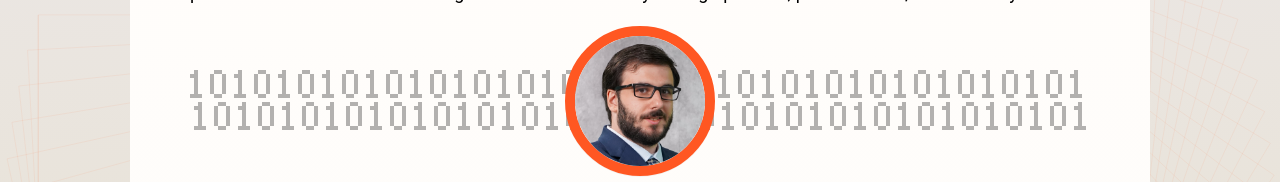
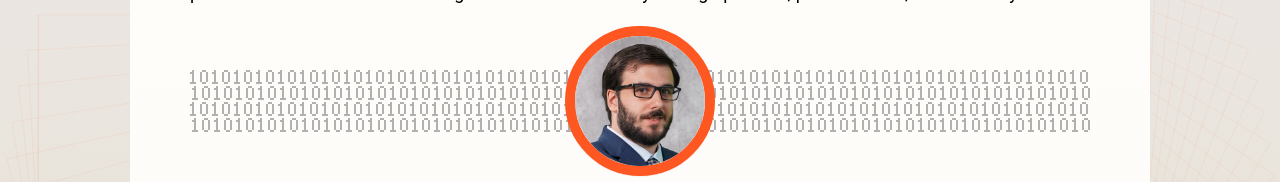
Before and after one commit to M-Valentino/M-Valentino_Node, a Next.js app: page / in a window 1280 px wide. Shown: the part 287-469 px from the top of the page. Built offline with nearby package versions, Linux system fonts and the light colour scheme.

Commit message:
increased binary number count

```diff
--- a/src/pages/index.tsx
+++ b/src/pages/index.tsx
@@ -92,7 +92,7 @@ export default function Home() {
                 boxShadow: `${SHADOWS.minute}, inset ${SHADOWS.minute}`,
                 zIndex: Z_INDEX_ORDER.avatar,
                 animation: "rotateAvatar 1s",
-                animationTimingFunction: "ease-out"
+                animationTimingFunction: "ease-out",
               }}
               alt="Professional portrait of me in a suite and tie."
               src="/home/githubAvatar.png"
@@ -105,25 +105,43 @@ export default function Home() {
                 filter: `opacity(0)`,
                 animation: "binaryFadeIn 1s",
                 animationFillMode: "forwards",
-                animationDelay: "1s"
+                animationDelay: "1s",
               }}
             >
               <div
                 style={{
                   width: "100%",
-                  height: 28,
-                  marginBottom: 4,
+                  height: 14,
+                  marginBottom: 2,
                   backgroundImage: BASE_64_IMAGES.binary,
-                  backgroundSize: "44px 28px",
+                  backgroundSize: "22px 14px",
                 }}
               />
               <div
                 style={{
                   width: "100%",
-                  height: 28,
-                  marginBottom: 4,
+                  height: 14,
+                  marginBottom: 2,
                   backgroundImage: BASE_64_IMAGES.binaryReverse,
-                  backgroundSize: "44px 28px",
+                  backgroundSize: "22px 14px",
+                }}
+              />
+              <div
+                style={{
+                  width: "100%",
+                  height: 14,
+                  marginBottom: 2,
+                  backgroundImage: BASE_64_IMAGES.binary,
+                  backgroundSize: "22px 14px",
+                }}
+              />
+              <div
+                style={{
+                  width: "100%",
+                  height: 14,
+                  marginBottom: 2,
+                  backgroundImage: BASE_64_IMAGES.binaryReverse,
+                  backgroundSize: "22px 14px",
                 }}
               />
             </div>
```
